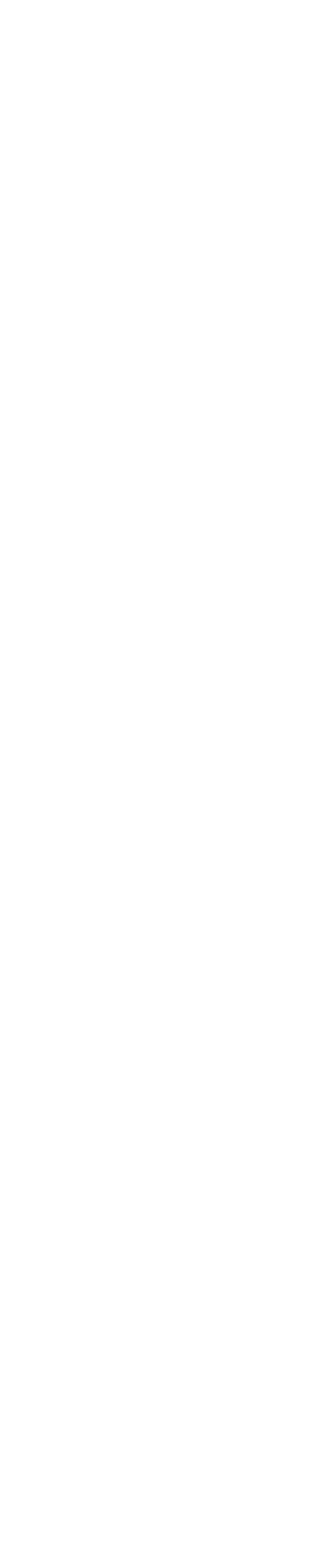
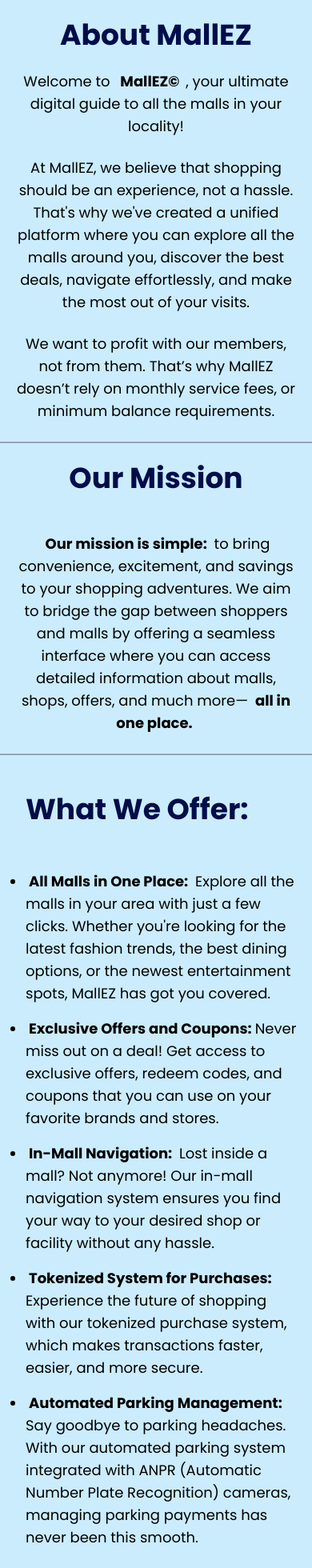
Before and after one commit to SuhasLingam/mallEz, a React (Vite) app: page /about in a window 390 px wide. Before the commit this address had no page. Shown: the top 1960 px of the page at 80% size. Before the commit the page ends 844 px from the top, so only its background shows below. Built offline with nearby package versions, Linux system fonts and the light colour scheme; a web font is replaced by a local one.

Commit message:
About Us Page Added And Made responsive :white_check_mark:

```diff
--- a/src/App.jsx
+++ b/src/App.jsx
@@ -10,6 +10,7 @@
 import LoginForm from "./pages/Login";
 import SignupForm from "./pages/SignUp";
 import { pageTransition } from "./animation";
+import AboutUs from "./pages/AboutUs";
 
 const AnimatedRoutes = () => {
   const location = useLocation();
@@ -59,6 +60,20 @@
             </motion.div>
           }
         />
+        <Route
+          path="/about"
+          element={
+            <motion.div
+              key="aboutus"
+              initial="initial"
+              animate="animate"
+              exit="exit"
+              variants={pageTransition}
+            >
+              <AboutUs />
+            </motion.div>
+          }
+        />
       </Routes>
     </AnimatePresence>
   );
--- /dev/null
+++ b/src/pages/AboutUs.jsx
@@ -0,0 +1,192 @@
+import React, { useState, useEffect } from "react"; // Added useEffect import
+import AboutBG from "../assets/aboutBG.svg";
+import { motion } from "framer-motion";
+
+const fadeInUp = {
+  hidden: { opacity: 0, y: 50 },
+  visible: { opacity: 1, y: 0, transition: { duration: 1 } },
+  exit: { opacity: 0, y: 50, transition: { duration: 0.5 } },
+};
+
+const AboutUs = () => {
+  const [width, setWidth] = useState(window.innerWidth);
+
+  useEffect(() => {
+    const handleResize = () => setWidth(window.innerWidth);
+
+    window.addEventListener("resize", handleResize);
+    return () => window.removeEventListener("resize", handleResize);
+  }, []);
+
+  return (
+    <div className="bg-mainBackgroundColor font-poppins flex flex-col items-center justify-center h-full m-auto">
+      {/** About Us */}
+      <motion.span
+        className="sm:text-5xl md:text-8xl sm:my-8 md:my-11 text-mainTextColor my-6 text-4xl font-bold"
+        variants={fadeInUp}
+        initial="hidden"
+        whileInView="visible"
+        exit="hidden"
+        viewport={{ once: false, amount: 0.2 }}
+      >
+        About MallEZ
+      </motion.span>
+      <motion.div
+        className="sm:space-y-8 md:space-y-11 sm:px-8 md:px-11 sm:text-xl md:text-2xl flex flex-col items-center justify-center px-4 space-y-6 text-lg text-center"
+        variants={fadeInUp}
+        initial="hidden"
+        whileInView="visible"
+        exit="hidden"
+        viewport={{ once: false, amount: 0.2 }}
+      >
+        <p>
+          Welcome to <span className="px-2 font-bold">MallEZ©</span>, your
+          ultimate digital guide to all the malls in your locality!
+        </p>
+        <p>
+          At MallEZ, we believe that shopping should be an experience, not a
+          hassle. That's why we've created a unified platform where you can
+          explore all the malls around you, discover the best deals, navigate
+          effortlessly, and make the most out of your visits.
+        </p>
+        <p>
+          We want to profit with our members, not from them. That’s why MallEZ
+          doesn’t rely on monthly service fees, or minimum balance requirements.
+        </p>
+      </motion.div>
+
+      {/** Our Mission */}
+      <motion.div
+        className="sm:px-8 md:px-11 sm:py-8 md:py-11 sm:mt-8 md:mt-11 border-slate-400 border-y-2 sm:border-y-3 md:border-y-4 sm:space-y-8 md:space-y-10 sm:text-xl md:text-2xl flex flex-col items-center justify-center px-4 py-6 mt-6 space-y-6 text-lg text-center"
+        variants={fadeInUp}
+        initial="hidden"
+        whileInView="visible"
+        exit="hidden"
+        viewport={{ once: false, amount: 0.2 }}
+      >
+        <span className="sm:text-5xl md:text-8xl sm:mb-8 md:mb-7 text-mainTextColor mb-6 text-4xl font-bold">
+          Our Mission
+        </span>
+        <div>
+          <p>
+            <span className="sm:px-2 px-1 font-bold">
+              Our mission is simple:
+            </span>{" "}
+            to bring convenience, excitement, and savings to your shopping
+            adventures. We aim to bridge the gap between shoppers and malls by
+            offering a seamless interface where you can access detailed
+            information about malls, shops, offers, and much more—{" "}
+            <span className="px-1 font-bold">all in one place.</span>
+          </p>
+        </div>
+      </motion.div>
+
+      {/** What We Offer */}
+      <motion.div
+        className="sm:mt-8 md:mt-11 sm:px-8 md:px-11 sm:py-8 md:py-11 border-slate-400 sm:text-xl md:text-2xl sm:border-b-3 md:border-b-4 flex flex-col justify-center min-h-screen px-4 py-6 mt-6 text-lg bg-no-repeat bg-cover border-b-2"
+        style={{
+          backgroundImage: width < 768 ? "none" : `url(${AboutBG})`,
+          backgroundSize: "cover",
+        }}
+        variants={fadeInUp}
+        initial="hidden"
+        whileInView="visible"
+        exit="hidden"
+        viewport={{ once: false, amount: 0.2 }}
+      >
+        <span className="sm:text-5xl md:text-8xl sm:mb-8 md:mb-7 text-mainTextColor sm:ml-8 md:ml-11 flex mb-6 ml-4 text-4xl font-bold text-left">
+          What We Offer:
+        </span>
+        <div className="flex">
+          <ul className="sm:ml-8 md:ml-11 sm:py-8 md:py-11 py-6 ml-4 list-disc">
+            <li className="sm:py-3 md:py-4 py-2">
+              <span className="sm:px-2 px-1 font-bold">
+                {" "}
+                All Malls in One Place:
+              </span>{" "}
+              Explore all the malls in your area with just a few clicks. Whether
+              you're looking for the latest fashion trends, the best dining
+              options, or the newest entertainment spots, MallEZ has got you
+              covered.
+            </li>
+            <li className="sm:py-3 md:py-4 py-2">
+              <span className="sm:px-2 px-1 font-bold">
+                Exclusive Offers and Coupons:
+              </span>
+              Never miss out on a deal! Get access to exclusive offers, redeem
+              codes, and coupons that you can use on your favorite brands and
+              stores.
+            </li>
+            <li className="sm:py-3 md:py-4 py-2">
+              <span className="sm:px-2 px-1 font-bold">
+                In-Mall Navigation:
+              </span>{" "}
+              Lost inside a mall? Not anymore! Our in-mall navigation system
+              ensures you find your way to your desired shop or facility without
+              any hassle.
+            </li>
+            <li className="sm:py-3 md:py-4 py-2">
+              <span className="sm:px-2 px-1 font-bold">
+                {" "}
+                Tokenized System for Purchases:
+              </span>{" "}
+              Experience the future of shopping with our tokenized purchase
+              system, which makes transactions faster, easier, and more secure.
+            </li>
+            <li className="sm:py-3 md:py-4 py-2">
+              <span className="sm:px-2 px-1 font-bold">
+                Automated Parking Management:
+              </span>{" "}
+              Say goodbye to parking headaches. With our automated parking
+              system integrated with ANPR (Automatic Number Plate Recognition)
+              cameras, managing parking payments has never been this smooth.
+            </li>
+          </ul>
+        </div>
+      </motion.div>
+
+      {/** Why MallEZ */}
+      <motion.div
+        className="sm:px-8 md:px-11 sm:py-8 md:py-11 sm:mt-8 md:mt-11 border-slate-400 sm:space-y-8 md:space-y-10 sm:text-xl md:text-2xl sm:border-b-3 md:border-b-4 flex flex-col items-center justify-center px-4 py-6 mt-6 space-y-6 text-lg text-center border-b-2"
+        variants={fadeInUp}
+        initial="hidden"
+        whileInView="visible"
+        exit="hidden"
+        viewport={{ once: false, amount: 0.2 }}
+      >
+        <span className="sm:text-5xl md:text-8xl sm:mb-8 md:mb-7 text-mainTextColor mb-6 text-4xl font-bold">
+          Why MallEZ:
+        </span>
+        <p>
+          We understand that today's shoppers demand more than just a place to
+          buy goods, they want an experience that’s easy, efficient, and
+          enjoyable. MallEZ is here to revolutionize the way you shop by
+          bringing all your mall needs into one comprehensive platform. With a
+          focus on customer convenience and innovative technology, we’re setting
+          a new standard in the shopping industry.
+        </p>
+        <span className="sm:mb-8 md:mb-11 text-mainTextColor sm:text-xl md:text-2xl mb-6 text-lg font-bold">
+          Join Us on Our Journey
+        </span>
+      </motion.div>
+
+      {/** Join Us */}
+      <motion.div
+        className="sm:px-8 md:px-11 sm:py-8 md:py-11 sm:mt-8 md:mt-11 border-slate-400 sm:space-y-8 md:space-y-10 sm:text-xl md:text-2xl sm:border-b-3 md:border-b-4 flex flex-col items-center justify-center px-4 py-6 mt-6 space-y-6 text-lg text-center border-b-2"
+        variants={fadeInUp}
+        initial="hidden"
+        whileInView="visible"
+        exit="hidden"
+        viewport={{ once: false, amount: 0.2 }}
+      >
+        <p>
+          Our team is constantly working to bring new features and improvements
+          to the platform. We’re excited to have you on board as we continue to
+          innovate and make shopping a breeze. Thank you for choosing MallEZ!
+        </p>
+      </motion.div>
+    </div>
+  );
+};
+
+export default AboutUs;
```
Also changed, not shown: src/components/navbar.jsx (+21 -19 lines), src/assets/aboutBG.svg (added).
